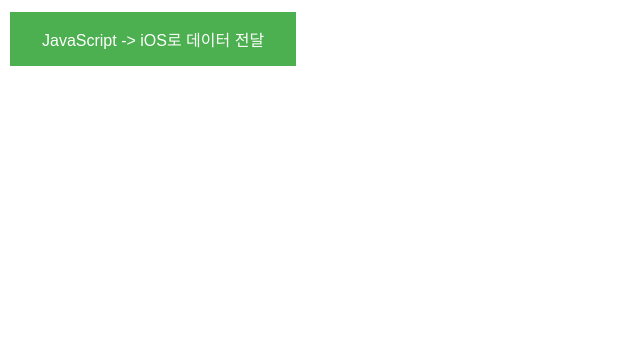
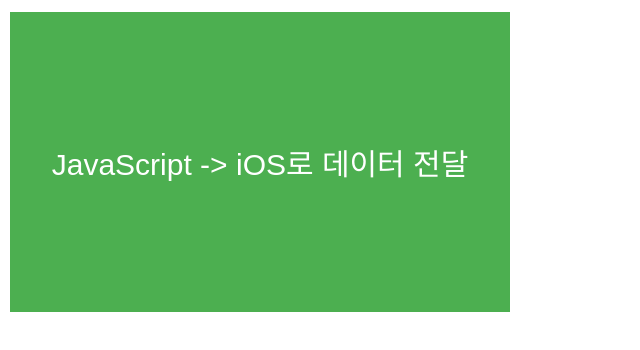
Before and after one commit to phillip5094/MyTestPage, a plain HTML site: page iOSWebViewCommunication.html in a window 1280 px wide. Shown: the whole page, without its empty margins (0-640 px from the left). Drawn offline with Linux system fonts and the light colour scheme.

Commit message:
Update iOSWebViewCommunication.html

```diff
--- a/iOSWebViewCommunication.html
+++ b/iOSWebViewCommunication.html
@@ -20,6 +20,8 @@
 </script>
     <style>
         .button {
+          width: 500px;
+          height: 300px;
           background-color: #4CAF50;
           border: none;
           color: white;
@@ -27,7 +29,7 @@
           text-align: center;
           text-decoration: none;
           display: inline-block;
-          font-size: 16px;
+          font-size: 30px;
           margin: 4px 2px;
           cursor: pointer;
         }
```
